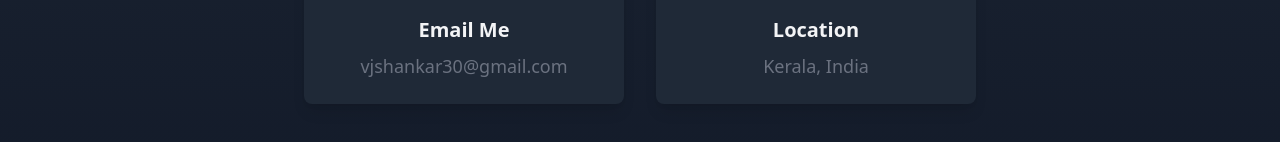
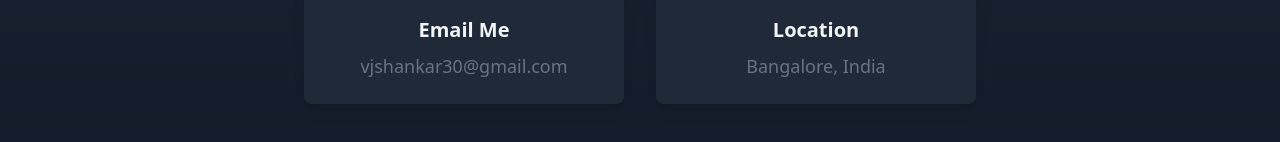
Before and after one commit to vijayshankar123/portfolio-website, a React (Vite) app: page / in a window 1280 px wide. Shown: the part 2069-2211 px from the top of the page. Built offline with nearby package versions, Linux system fonts and the light colour scheme.

Commit message:
location updated

```diff
--- a/src/components/ContactSection.tsx
+++ b/src/components/ContactSection.tsx
@@ -73,7 +73,7 @@ const ContactSection = () => {
             className="text-yellow-400 text-4xl mb-4"
           />
           <h3 className="text-xl font-semibold text-gray-100 mb-2">Location</h3>
-          <p className="text-gray-500 text-lg">Kerala, India</p>
+          <p className="text-gray-500 text-lg">Bangalore, India</p>
         </motion.div>
       </div>
     </motion.section>
```
